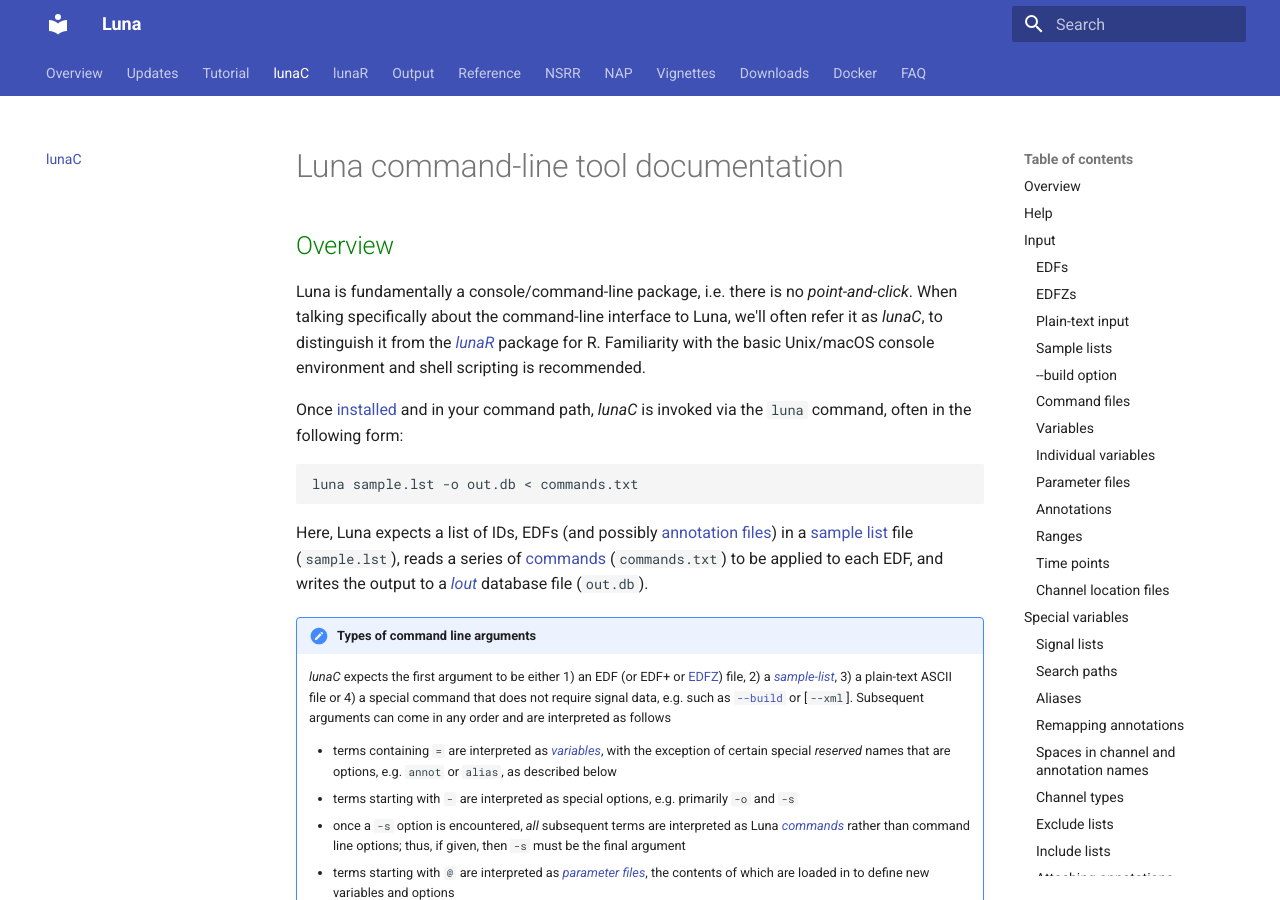
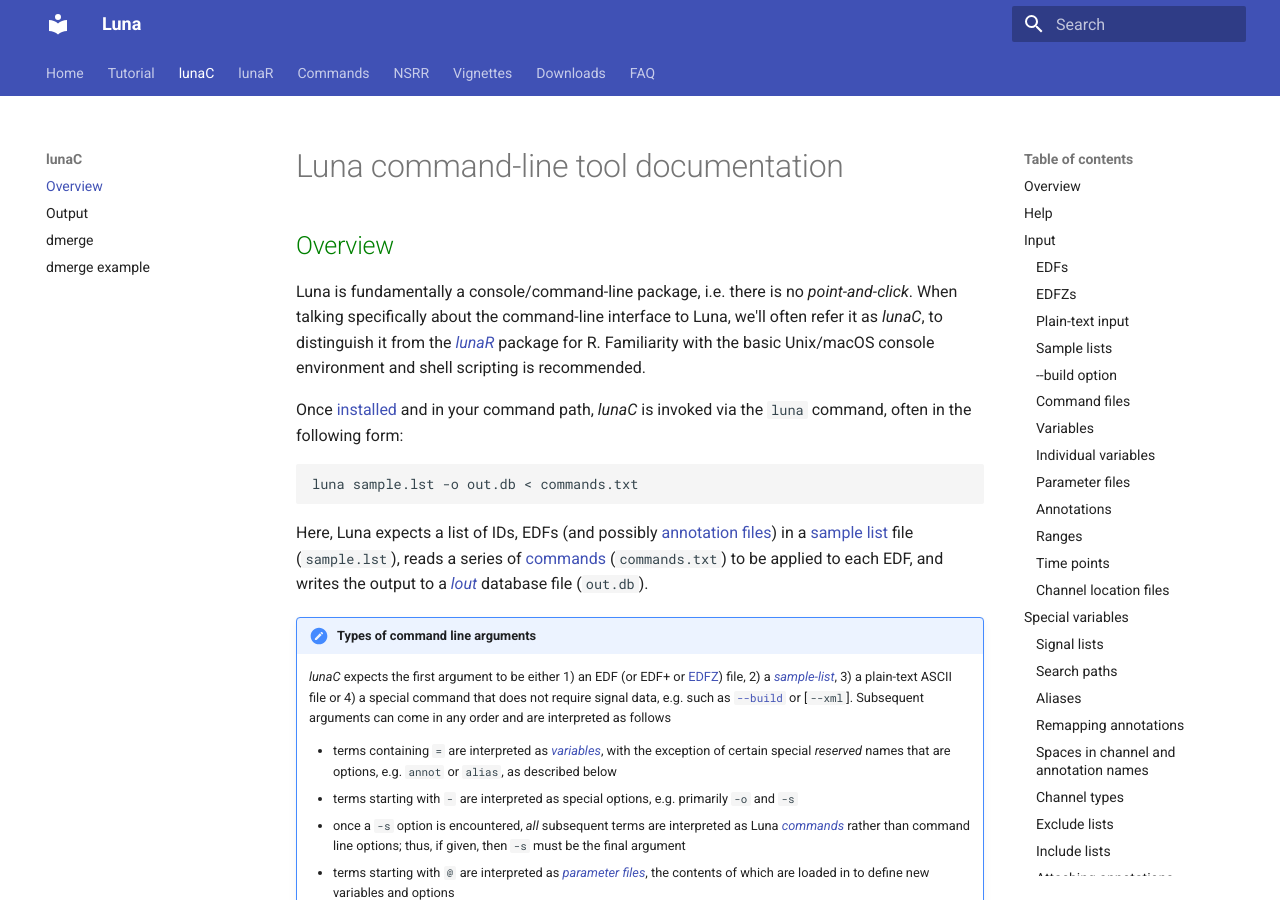
Before and after one commit to remnrem/luna-doc, an MkDocs documentation site: the page built from docs/luna/args.md, in a window 1280 px wide and 900 px high. Built offline with MkDocs 1.6.1 and Material for MkDocs 9.7.7, drawn with Linux system fonts in a browser that asks for light colours; some of the changed lines change nothing that is shown.

Commit message:
restructure navs

```diff
--- a/mkdocs.yml
+++ b/mkdocs.yml
@@ -1,4 +1,4 @@
-site_name: Luna
+site_name: 'Luna'
 
 site_url: http://zzz.bwh.harvard.edu/luna
 
@@ -38,9 +38,9 @@
   - 'stylesheets/extra.css'
 
 nav:
- - Overview: 'index.md'
-
- - Updates: 'updates.md'
+ - Home:
+     - Overview: 'index.md'
+     - Updates: 'updates.md'
 
  - Tutorial:
      - 'Quick start': 'tut/tut1.md'
@@ -48,7 +48,12 @@
      - 'Deeper dive': 'tut/tut3.md'
      - '/R/epeat': 'tut/tut4.md'
 
- - lunaC: 'luna/args.md'
+ - lunaC:
+    - 'Overview' : 'luna/args.md'
+    - 'Output': 'luna/destrat.md'
+    - 'dmerge': 'merge/merge.md'
+    - 'dmerge example': 'merge/merge-example.md'
+
 
  - lunaR:
     - Overview: 'ext/R/index.md'
@@ -56,12 +61,7 @@
     - Reference: 'ext/R/ref.md'
     - Plotting: 'ext/R/viz.md'
 
- - Output:
-    - 'Luna output': 'luna/destrat.md'
-    - 'dmerge': 'merge/merge.md'
-    - 'dmerge example': 'merge/merge-example.md'
-
- - Reference:
+ - Commands:
     - 'Overview': 'ref/index.md'
     - 'Summaries': 'ref/summaries.md'
     - 'Annotations': 'ref/annotations.md'
@@ -86,19 +86,26 @@
     - 'Association' : 'ref/assoc.md'
     - 'Experimental ': 'ref/exp.md'
 
- - NSRR: 'nsrr.md'
+ - NSRR:
+    - 'Working with NSRR data' : 'nsrr.md'
+    - 'NAP web portal' : 'nap.md'
 
- - NAP: 'nap.md'
-
- - Vignettes: 'vignettes/index.md'
+ - Vignettes:
+    - 'Index' : 'vignettes/index.md'
+    - 'Artifacts' : 'vignettes/chep.md'
+    - 'EDF+D & annotations' : 'vignettes/annots.md'
+    - 'Cox & Fell' : 'vignettes/rcox.md'
+    - 'Visualizing NSRR data' : 'vignettes/dataplots.md'
+    - 'Compressed EDFs' : 'vignettes/edfz.md'
+    - 'EEG polarity' : 'vignettes/nsrr-polarity.md'
+    - 'UMAP clustering' : 'vignettes/nsrr-umap.md'
 
  - Downloads:
     - 'Overview': 'download/index.md'
     - 'Binaries': 'download/exec.md'
     - 'Source': 'download/source.md'
+    - 'Docker': 'download/docker.md'
     - 'Data': 'download/data.md'
     - 'Notes': 'download/misc.md'
 
- - 'Docker': 'download/docker.md'
-
  - FAQ: 'faq.md'
```
